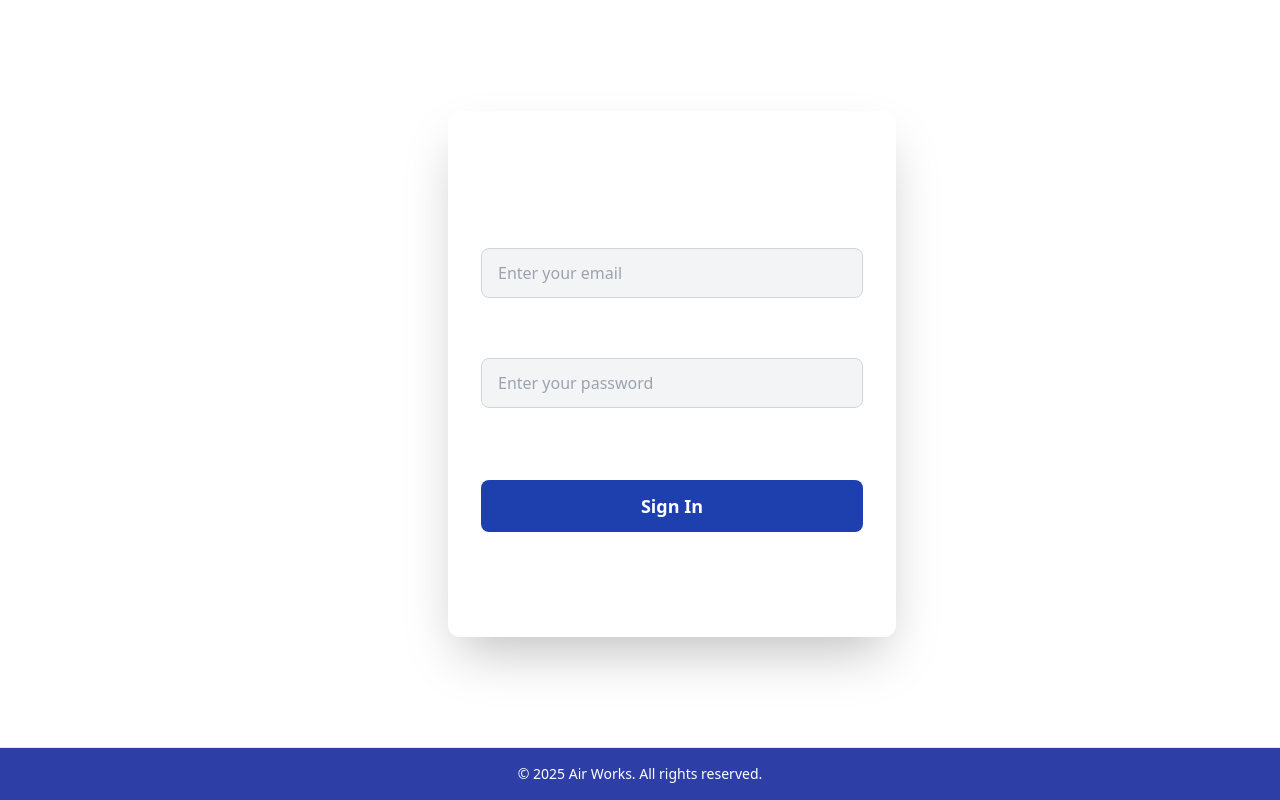
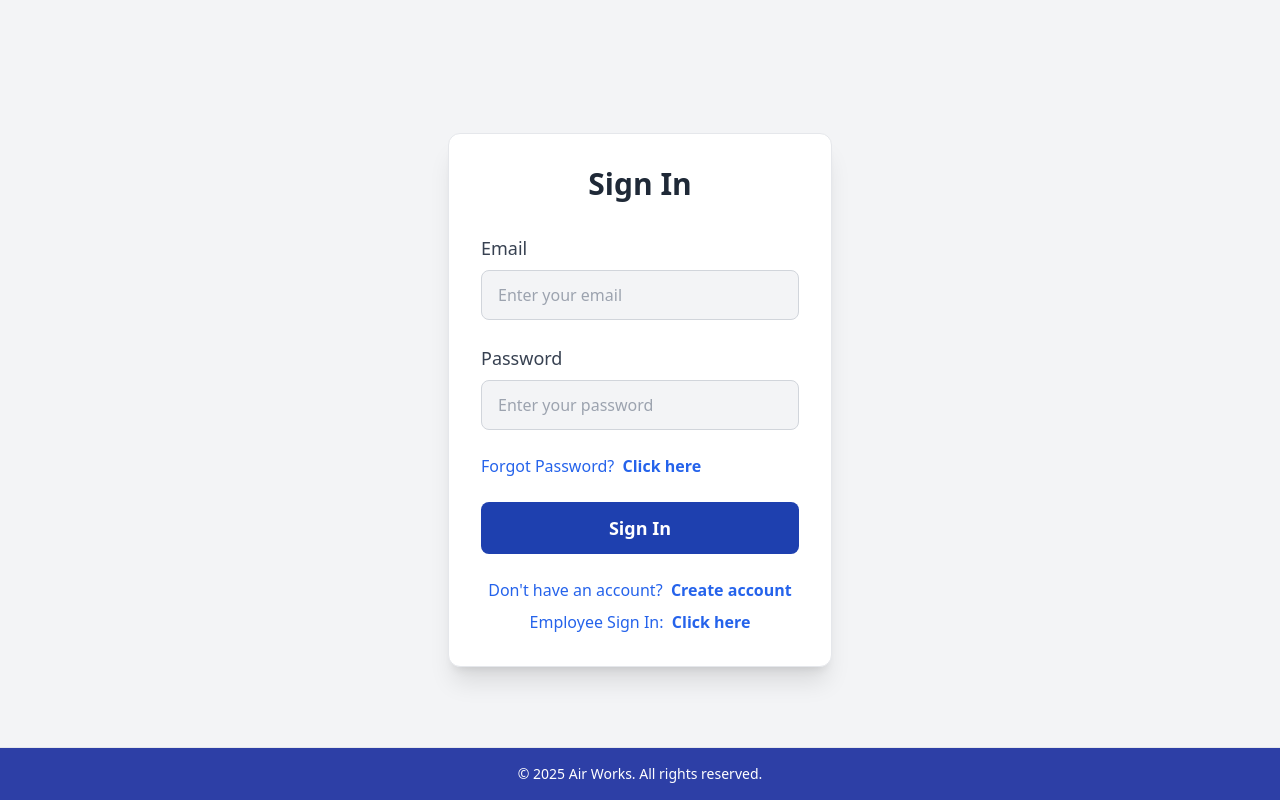
Before and after one commit to HEMANTHRAJA7/Air_Works, a React (Vite) app: page /signin in a window 1280 px wide. Built offline with nearby package versions, Linux system fonts and the light colour scheme.

Commit message:
sign in page modified

```diff
--- a/src/pages/signin.jsx
+++ b/src/pages/signin.jsx
@@ -1,33 +1,18 @@
-import Image from "../assets/draw2.jpg";
-
 const Signin = () => {
   return (
-    <div className="min-h-screen flex flex-col">
-      {/* Main content container */}
-      <div className="flex-grow w-full flex items-center justify-center lg:justify-start relative overflow-hidden">
-        {/* Background image - only visible on lg screens and above */}
-        <div className="absolute inset-0 w-full h-full bg-sky-400 hidden lg:block">
-          <div
-            className={`absolute inset-0 bg-[url(${Image})] bg-cover bg-center bg-no-repeat bg-fixed`}
-          />
-        </div>
-
+    <div className="min-h-screen flex items-center justify-center bg-gray-100">
       {/* Form container */}
-        <div className="w-full max-w-md px-6 sm:px-8 lg:px-0 lg:ml-[5%] z-10">
+      <div className="w-full max-w-md px-6 sm:px-8">
         <form
           className="w-full
               bg-white
-                        shadow-md
+              shadow-xl
               border
               border-gray-200
               rounded-xl
-                        p-8
-                        lg:bg-white/10
-                        lg:backdrop-blur-lg
-                        lg:border-white/30
-                        lg:shadow-2xl"
+              p-8"
         >
-            <h2 className="text-3xl font-semibold mb-8 text-center text-gray-800 lg:text-white">
+          <h2 className="text-3xl font-semibold mb-8 text-center text-gray-800">
             Sign In
           </h2>
 
@@ -35,7 +20,7 @@ const Signin = () => {
             <div className="space-y-2">
               <label
                 htmlFor="email"
-                  className="block text-gray-700 lg:text-white text-lg"
+                className="block text-gray-700 text-lg"
               >
                 Email
               </label>
@@ -52,7 +37,7 @@ const Signin = () => {
             <div className="space-y-2">
               <label
                 htmlFor="password"
-                  className="block text-gray-700 lg:text-white text-lg"
+                className="block text-gray-700 text-lg"
               >
                 Password
               </label>
@@ -66,17 +51,15 @@ const Signin = () => {
               />
             </div>
 
-              <div className="text-left ">
-                <p className="text-blue-600 lg:text-white text-base">
+            <div className="text-left">
+              <p className="text-blue-600 text-base">
                 Forgot Password? &nbsp;
-                  <span>
                 <a
                   href="/forgot-password"
-                      className="text-blue-600 font-bold hover:underline lg:text-white lg:hover:text-blue-100 transition-colors"
+                  className="font-bold hover:underline transition-colors"
                 >
                   Click here
                 </a>
-                  </span>
               </p>
             </div>
 
@@ -86,38 +69,33 @@ const Signin = () => {
             >
               Sign In
             </button>
-              <div className="text-center">
-                <p className="text-blue-600 lg:text-white text-base">
+            <div className="text-center space-y-2">
+              <p className="text-blue-600 text-base">
                 Don't have an account? &nbsp;
-                  <span>
                 <a
                   href="/createAccount"
-                      className="text-blue-600 font-bold hover:underline lg:text-white lg:hover:text-blue-100 transition-colors"
+                  className="font-bold hover:underline transition-colors"
                 >
                   Create account
                 </a>
-                  </span>
               </p>
-                <p className="text-blue-600 lg:text-white text-base">
+              <p className="text-blue-600 text-base">
                 Employee Sign In: &nbsp;
-                  <span>
                 <a
                   href="#"
-                      className="text-blue-600 font-bold hover:underline lg:text-white lg:hover:text-blue-100 transition-colors"
+                  className="font-bold hover:underline transition-colors"
                 >
                   Click here
                 </a>
-                  </span>
               </p>
             </div>
           </div>
         </form>
       </div>
-      </div>
 
       {/* Footer */}
-      <footer className="w-full text-center bg-[#2D3FA6] border-t border-gray-200 py-4">
-        <p className="text-sm text-gray-600 text-white">
+      <footer className="absolute bottom-0 w-full text-center bg-[#2D3FA6] border-t border-gray-200 py-4">
+        <p className="text-sm text-white">
           © {new Date().getFullYear()} Air Works. All rights reserved.
         </p>
       </footer>
```
Lines whose indentation alone changed are shown as unchanged.
